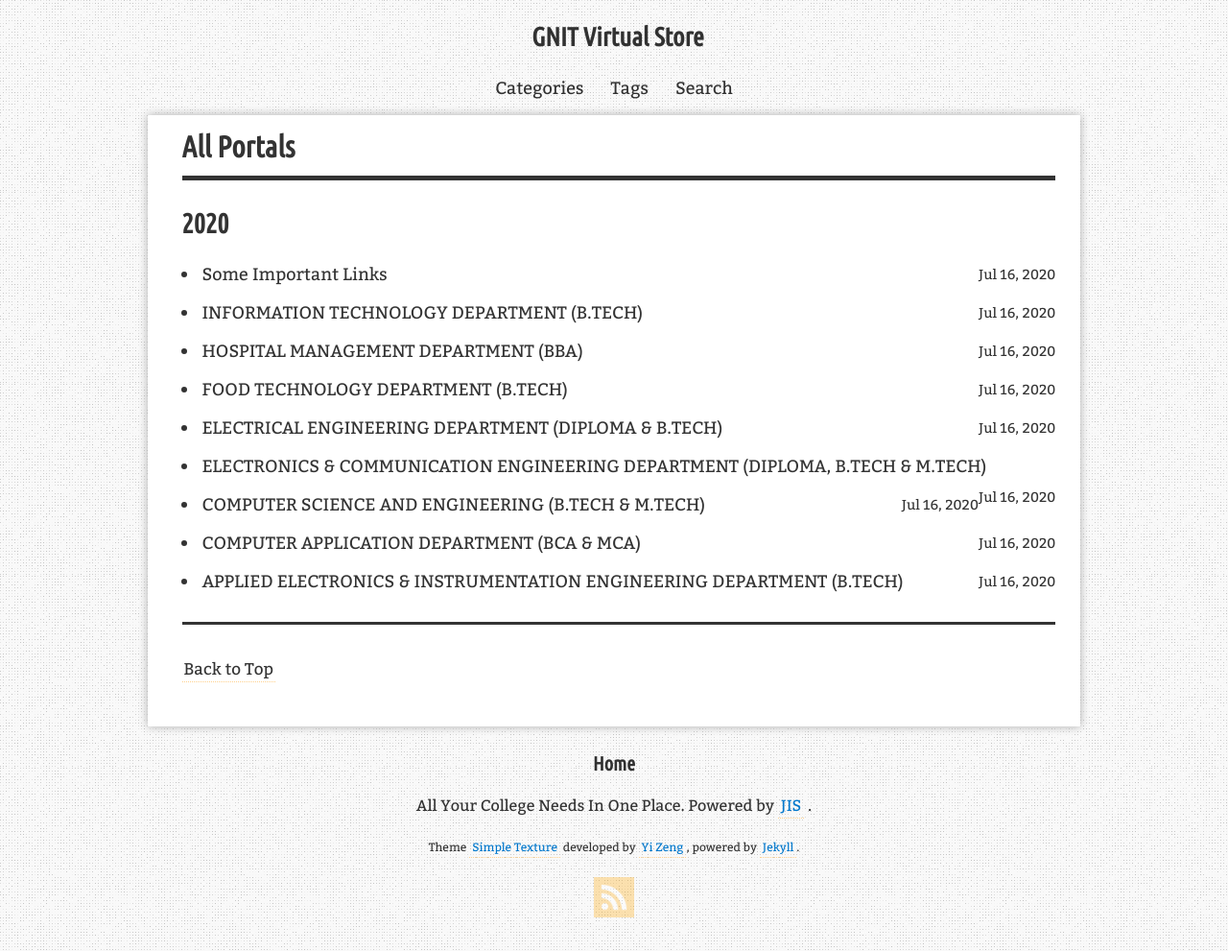
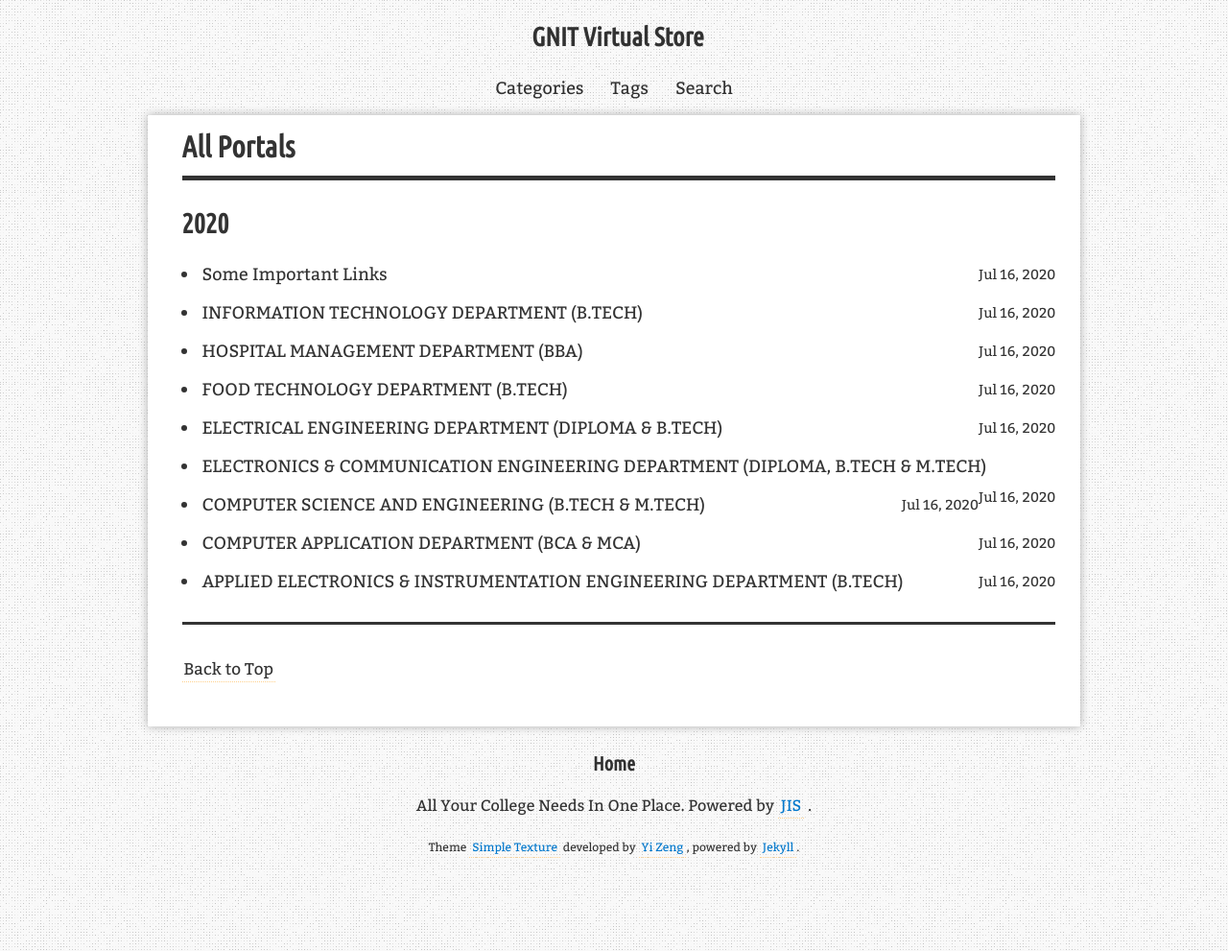
Before and after one commit to VirtualStoreGNIT/kwutgowiskje, a Jekyll site: the page built from blog/index.html, in a window 1280 px wide. Shown: the whole page at 96% size. Built offline with Jekyll 4.4.1, drawn with Linux system fonts in a browser that asks for light colours; comment, search, counter and statistics services are not loaded.

Commit message:
05:31, July 16th 2020

```diff
--- a/_includes/blog/footer.html
+++ b/_includes/blog/footer.html
@@ -9,17 +9,6 @@
                     {% endif %}
                     {{ site.data.i18n[site.lang].theme_info }}
                 </div>
-                <div class="social-links">
-                    {% if site.author.email %}
-                        <a class="ico-gmail" href="mailto:{{ site.author.email }}" rel="me" target="_blank" title="email"></a>
-                    {% endif %}
-                    <a class="ico-rss" href="{{ "/feed.xml" | relative_url }}" rel="me" target="_blank" title="feed"></a>
-                    {% for link in site.author.social_links %}
-                        {% if link.url %}
-                            <a class="ico-{{ link.name }}" href="{{ link.url }}" rel="me" target="_blank" title="{{ link.name }}"></a>
-                        {% endif %}
-                    {% endfor %}
-                </div>
             </div>
         </div>
     </div>
```
